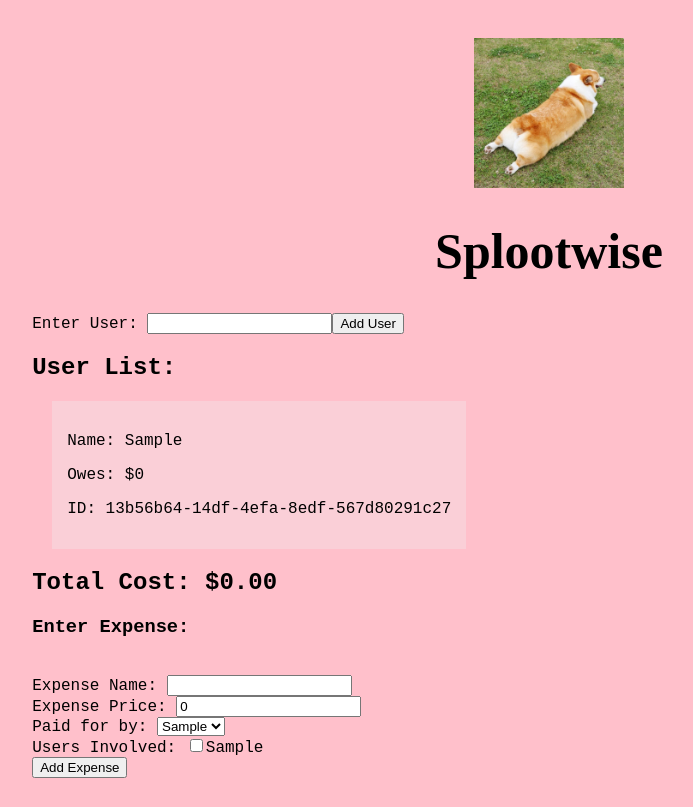
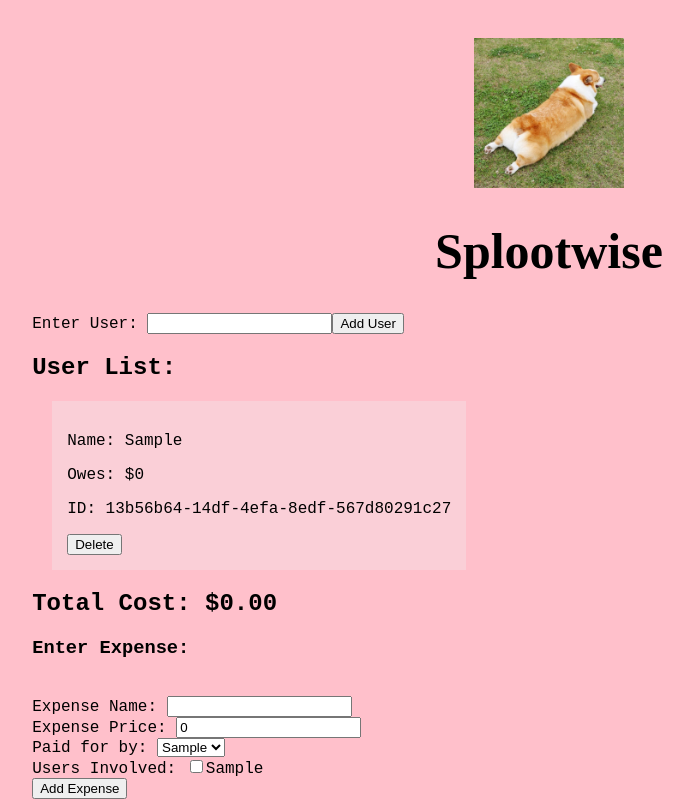
Before and after one commit to liaob/splootwise, a React (Create React App) app: page / in a window 1280 px wide. Both pictures are taken after typing "Sample" into the empty fields and a click on the button "Add User". Shown: the whole page, without its empty margins (91-784 px from the left). Built offline with nearby package versions, Linux system fonts and the light colour scheme.

Commit message:
Add user removal, move user components into folders

```diff
--- a/src/App.tsx
+++ b/src/App.tsx
@@ -1,6 +1,6 @@
 /* eslint-disable no-unused-vars */
 import React, { useState } from 'react';
-import { UserDisplay } from './components/UserDisplay';
+import { UserDisplay } from './components/UserDisplay/UserDisplay';
 import { Expense } from './types/Expense';
 import { User } from './types/User';
 import { ExpenseForm } from './components/ExpenseForm';
--- a/src/components/UserBlock.tsx
+++ /dev/null
@@ -1,12 +0,0 @@
-import React from 'react';
-import { User } from '../types/User';
-import './UserBlock.css';
-
-export const UserBlock = ({ name, owes, id } : User) => {
-  return (
-    <div className='userblock'>
-      <p>Name: {name}</p>
-      <p>Owes: ${owes}</p>
-      <p>ID: {id}</p>
-    </div>);
-};
--- /dev/null
+++ b/src/components/UserBlock/UserBlock.tsx
@@ -0,0 +1,19 @@
+import React from 'react';
+import { User } from '../../types/User';
+import './UserBlock.css';
+
+type UserBlockProps = {
+  user: User;
+  // eslint-disable-next-line no-unused-vars
+  deleteUser: (id:string) => void;
+};
+
+export const UserBlock = ({ user, deleteUser }: UserBlockProps) => {
+  return (
+    <div className='userblock'>
+      <p>Name: {user.name}</p>
+      <p>Owes: ${user.owes}</p>
+      <p>ID: {user.id}</p>
+      <button onClick={() => deleteUser(user.id)}>Delete</button>
+    </div>);
+};
--- a/src/components/UserDisplay.tsx
+++ b/src/components/UserDisplay/UserDisplay.tsx
@@ -1,8 +1,8 @@
 import React, { Dispatch, SetStateAction } from 'react';
-import { User } from '../types/User';
-import { UserBlock } from './UserBlock';
+import { User } from '../../types/User';
+import { UserBlock } from '../UserBlock/UserBlock';
 import './UserDisplay.css';
-import { AddUserForm } from './AddUserForm';
+import { AddUserForm } from '../AddUserForm';
 
 type UserDisplayProps = {
   currentUsers: User[];
@@ -10,6 +10,13 @@ type UserDisplayProps = {
 };
 
 export const UserDisplay = ({ currentUsers, setCurrentUsers }: UserDisplayProps) => {
+
+  const removeUser = (id: string) => {
+    const newCurr = currentUsers.filter((user) => {
+      return user.id !== id;
+    });
+    setCurrentUsers(newCurr);
+  };
 
   return (
     <div className='user-wall'>
@@ -20,7 +27,7 @@ export const UserDisplay = ({ currentUsers, setCurrentUsers }: UserDisplayProps)
       <h2>User List:</h2>
       <div className='userdisplay'>
         {currentUsers.length ? currentUsers.map((user) => {
-          return <UserBlock name={user.name} owes={user.owes} id={user.id} />;
+          return <UserBlock user={user} deleteUser={removeUser} />;
         }) : <h3>Currently No Users</h3>}
       </div>
     </div>
```
Also changed, not shown: src/components/UserBlock/UserBlock.css (renamed from src/components/UserBlock.css), src/components/UserDisplay/UserDisplay.css (renamed from src/components/UserDisplay.css).
